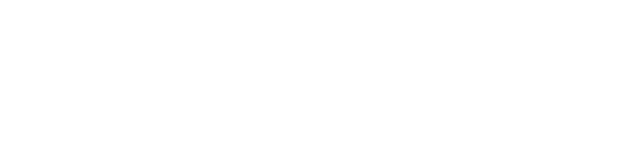
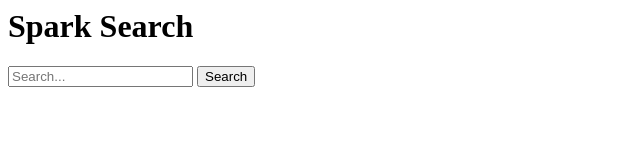
Before and after one commit to mimmeer-github/spark, a plain HTML site: page index.html in a window 1280 px wide. Shown: the whole page, without its empty margins (0-640 px from the left). Drawn offline with Linux system fonts and the light colour scheme.

Commit message:
Update index.html

```diff
--- a/index.html
+++ b/index.html
@@ -3,4 +3,13 @@
     <head>
       <title>Spark Home</title>
     </head>
+    <body>
+      <h1>Spark Search</h1>
+      <form id="form" role="search">
+  <input type="search" id="query" name="q"
+   placeholder="Search..."
+   aria-label="Search through site content">
+  <button>Search</button>
+</form>
+    </body>
   </html>
```
